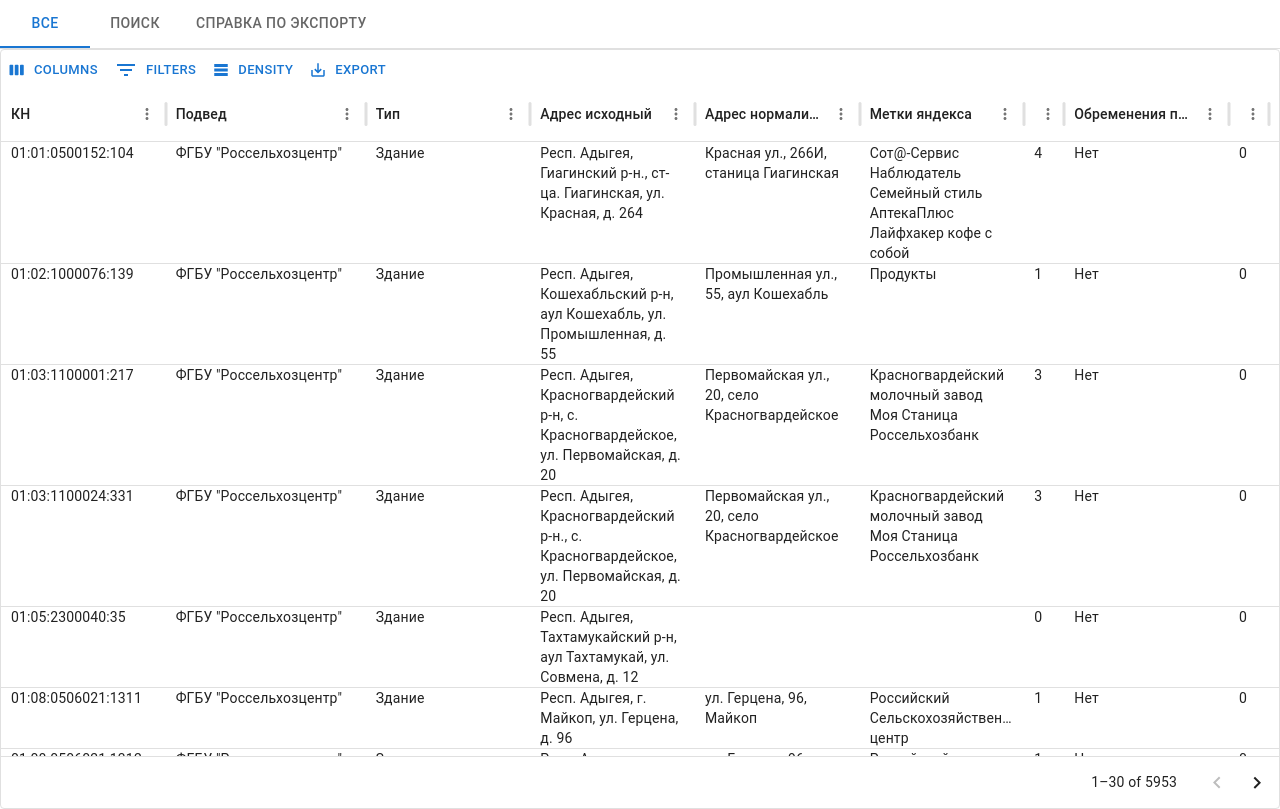
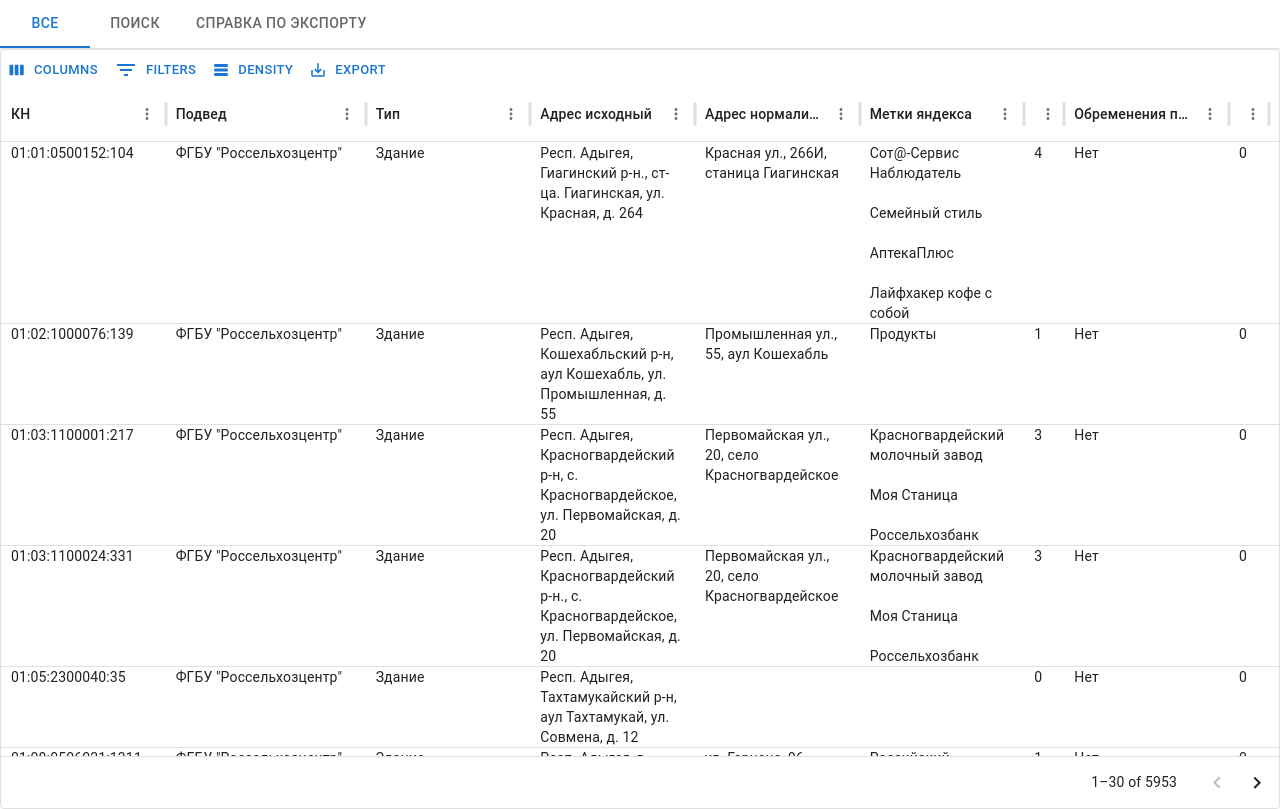
Before and after one commit to Mirogaz/kn, a Next.js app: page / in a window 1280 px wide. Built offline with nearby package versions, Linux system fonts and the light colour scheme.

Commit message:
Enhance DataGridKn component to render cell values with line breaks for addressSource and yandexMark fields

```diff
--- a/src/components/DataGridKn/index.tsx
+++ b/src/components/DataGridKn/index.tsx
@@ -34,9 +34,25 @@ export default function DataGridKn() {
 		{ field: "cadastralNumber", headerName: "КН", flex: 1, sortable: true },
 		{ field: "jurisdiction", headerName: "Подвед", flex: 1, minWidth: 200, sortable: true },
 		{ field: "type", headerName: "Тип", flex: 1, sortable: true },
-		{ field: "addressSource", headerName: "Адрес исходный", flex: 1, sortable: true },
+		{
+			field: "addressSource",
+			headerName: "Адрес исходный",
+			flex: 1,
+			sortable: true,
+			renderCell: (params) => (
+				<div dangerouslySetInnerHTML={{ __html: params.value.replace(/\r\n/g, "<br />") }} />
+			),
+		},
 		{ field: "addressNormalized", headerName: "Адрес нормализованный", flex: 1, sortable: true },
-		{ field: "yandexMark", headerName: "Метки яндекса", flex: 1, sortable: true },
+		{
+			field: "yandexMark",
+			headerName: "Метки яндекса",
+			flex: 1,
+			sortable: true,
+			renderCell: (params) => (
+				<div dangerouslySetInnerHTML={{ __html: params.value.replace(/\r\n/g, "<br />") }} />
+			),
+		},
 		{ field: "countYandexMark", headerName: "Σ", maxWidth: 40, flex: 1, sortable: true },
 		{ field: "encumbrances", headerName: "Обременения по РФС АПК", flex: 1, sortable: true },
 		{ field: "countEncumbrances", headerName: "Σ", maxWidth: 40, flex: 1, sortable: true },
```
